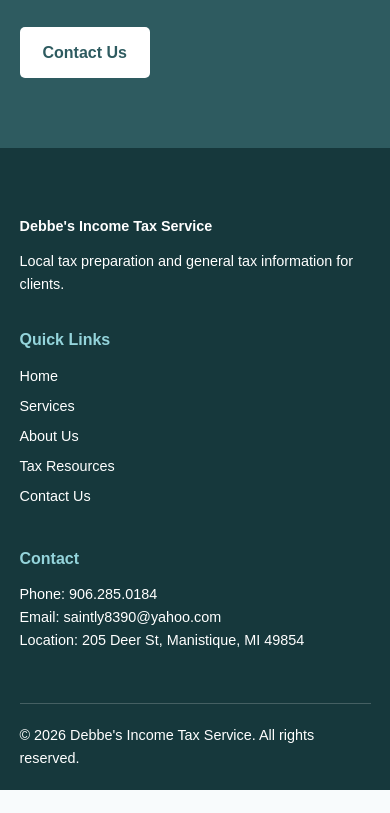
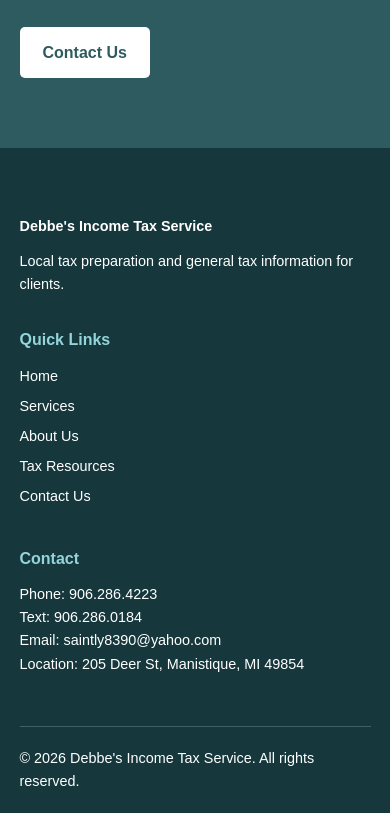
Before and after one commit to mramirez26/mramirez26.github.io, a plain HTML site: page index.html in a window 390 px wide. Shown: the part 3584-4397 px from the top of the page. Before the commit the page ends 4374 px from the top, so only its background shows below. Drawn offline with Linux system fonts and the light colour scheme.

Commit message:
Update contact phone number and add text number

```diff
--- a/index.html
+++ b/index.html
@@ -178,7 +178,8 @@
 
         <div>
             <h3>Contact</h3>
-            <p>Phone: 906.285.0184</p>
+           <p>Phone: 906.286.4223</p>
+            <p>Text: 906.286.0184</p>
             <p>Email: saintly8390@yahoo.com</p>
             <p>Location: 205 Deer St, Manistique, MI 49854</p>
         </div>
```
